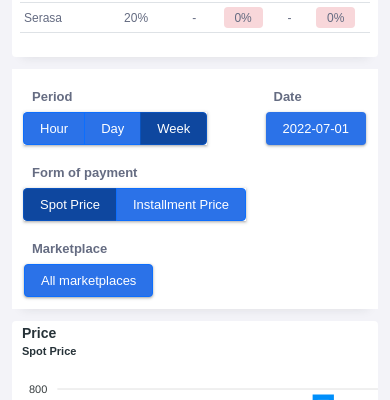
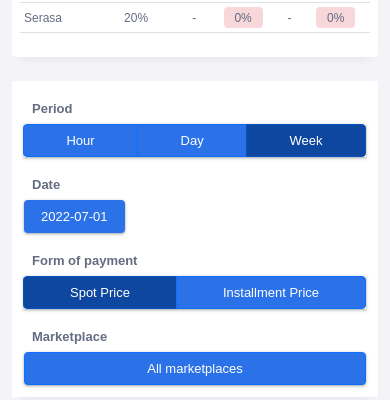
Before and after one commit to fekete1/Tracking-Trade-Project, a Next.js app: page /dashboard in a window 390 px wide. Shown: the part 444-844 px from the top of the page. Built offline with nearby package versions, Linux system fonts and the light colour scheme.

Commit message:
Adições de media screen para responsividade do menu charts

```diff
--- a/src/components/ChartsMenu.tsx
+++ b/src/components/ChartsMenu.tsx
@@ -183,7 +183,7 @@ export function ChartsMenu() {
 
     return (
         <Container fluid id="charts-menu-container">
-            <div>
+            <div className="menu-button-section">
                 <p className="button-label">Period</p>
                 <ToggleButtonGroup
                     className="clickable-toggle-button btn-shadow"
@@ -203,7 +203,7 @@ export function ChartsMenu() {
                     </ToggleButton>
                 </ToggleButtonGroup>
             </div>
-            <div>
+            <div className="menu-button-section">
                 <p className="button-label">Date</p>
                 <DatePicker
                     selected={chartsDate}
@@ -212,7 +212,7 @@ export function ChartsMenu() {
                     customInput={<ButtonDateCharts />}
                 />
             </div>
-            <div>
+            <div className="menu-button-section">
                 <p className="button-label">Form of payment</p>
                 <ToggleButtonGroup
                     className="clickable-toggle-button btn-shadow"
@@ -229,7 +229,7 @@ export function ChartsMenu() {
                     </ToggleButton>
                 </ToggleButtonGroup>
             </div>
-            <div>
+            <div className="menu-button-section">
                 <p className="button-label">Marketplace</p>
                 <Button type="button" className="clickable-button btn-shadow" onClick={handleMarketplacesModal}>
                     {JSON.stringify(selectedMarketplaces) === JSON.stringify(marketplacesReference)
--- a/src/styles/chartsmenu.scss
+++ b/src/styles/chartsmenu.scss
@@ -40,16 +40,34 @@
 
 }
 
+@media screen and (max-width: 544px) {
+    #charts-menu-container{
+        flex-direction: column;
+
+        .menu-button-section{
+            width: 100%;
+
+            button, .clickable-toggle-button {
+                width: 100%;
+            }
+        }
+    }
+ }
+
+ @media screen and (max-width: 767px){
+    .clickable-toggle-button{
+        width:240px;
+    }
+    .clickable-button{
+        width:240px;
+    }
+ }
 @media screen and (min-width: 768px){
+    #charts-menu-container{
+        margin-top: 0;
+    }
 
     .clickable-toggle-button{
         width:240px;
     }
 }
-
-
-@media screen and (max-width: 768px) {
-    #charts-menu-container{
-        margin-top: 0;
-    }
- }
```
